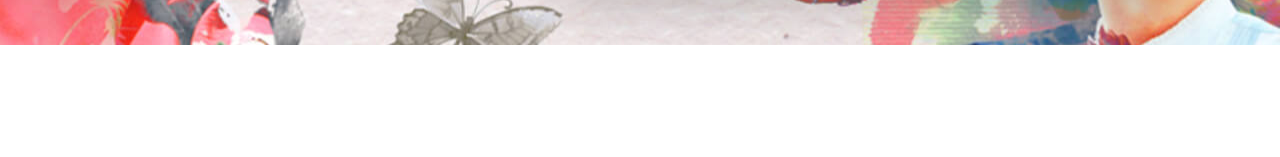
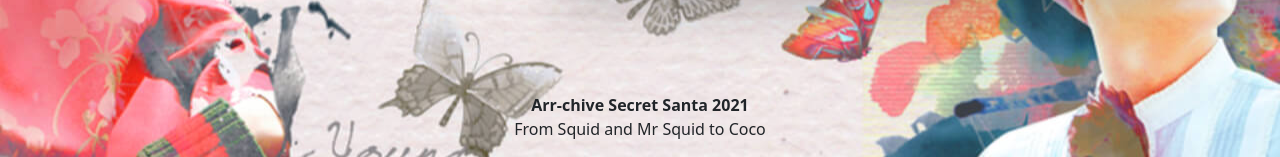
Before and after one commit to brewhousedigital/DiscordBTS_SecretSanta2021, a Svelte app: page / in a window 1280 px wide. Shown: the part 5067-5224 px from the top of the page. Before the commit the page ends 5112 px from the top, so only its background shows below. Built offline with nearby package versions, Linux system fonts and the light colour scheme.

Commit message:
fixed emoji problem in the meta tags and added from who on the footer

```diff
--- a/src/app.html
+++ b/src/app.html
@@ -6,8 +6,8 @@
 		<link rel="icon" href="/images/favicon.png" />
 		<meta name="viewport" content="width=device-width, initial-scale=1" />
 
-		<meta property="og:title" content="Coco 💜 M.Y." />
-		<meta property="og:description" content="🎄 Arr-chive Secret Santa 2021 🎄" />
+		<meta property="og:title" content="Coco ♥ M.Y." />
+		<meta property="og:description" content="Arr-chive Secret Santa 2021" />
 
 		<meta property="og:image"              content="https://iloveminyoongi613.netlify.app/images/opengraph.png" />
 		<meta property="og:image:width"        content="971" />
--- a/src/routes/__layout.svelte
+++ b/src/routes/__layout.svelte
@@ -22,6 +22,9 @@
     <main>
         <slot></slot>
     </main>
+
+    <p class="text-center mt-5 mb-0 fw-bold">Arr-chive Secret Santa 2021</p>
+    <p class="text-center">From Squid and Mr Squid to Coco</p>
 </div>
 
 
```
